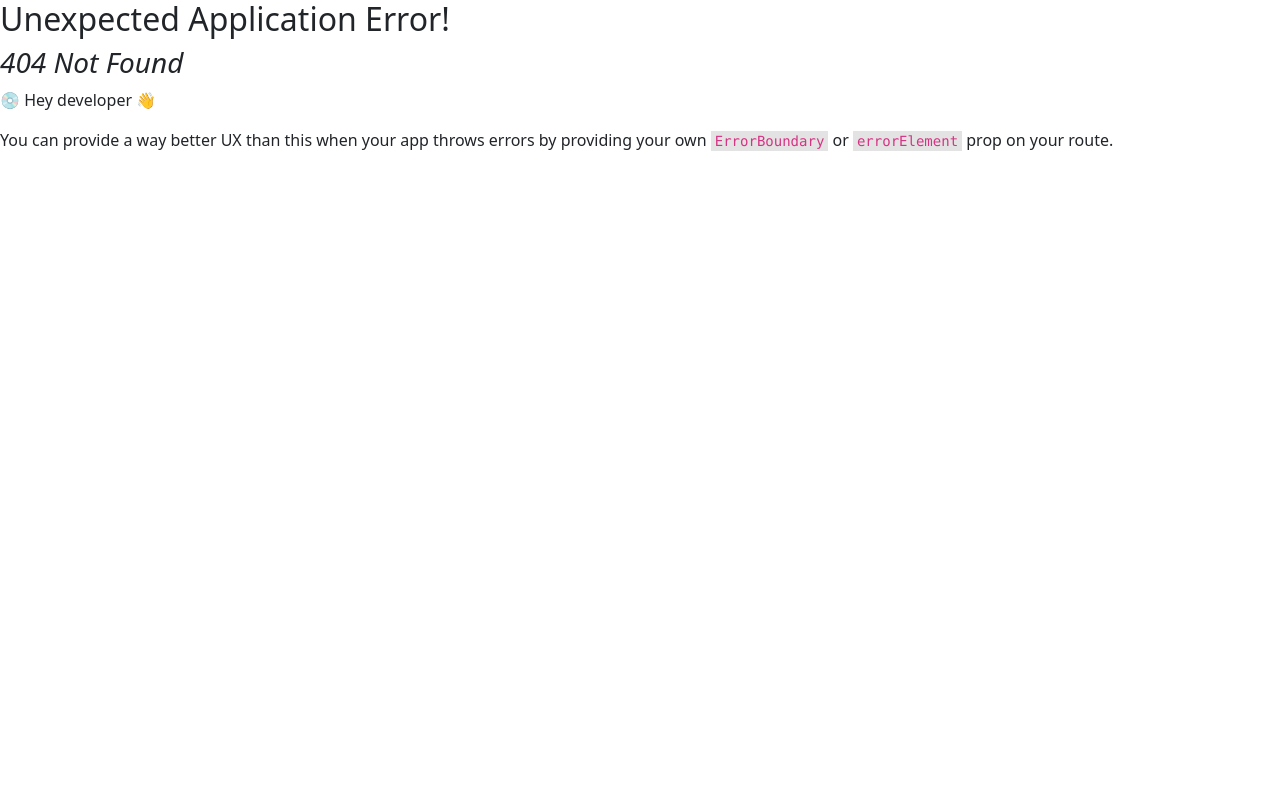
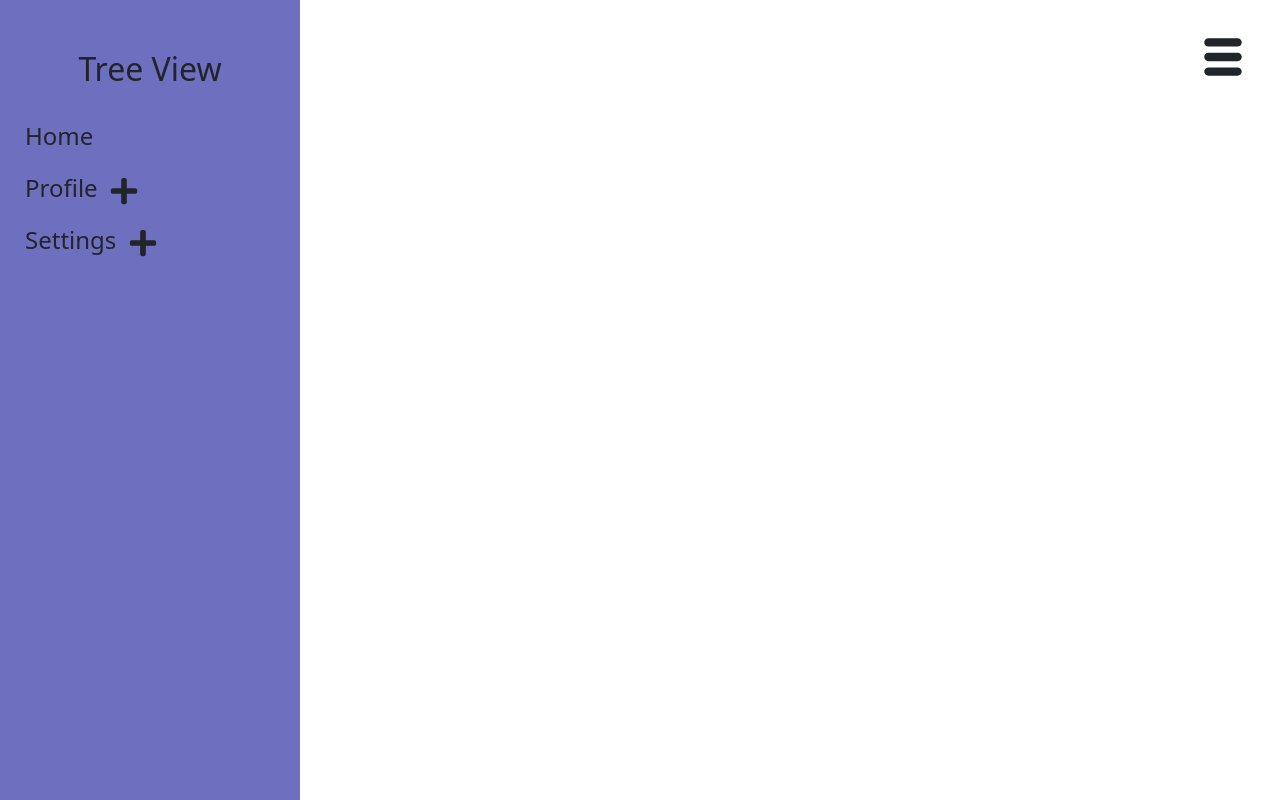
Before and after one commit to Rishivarma99/React-js_Projects_fcc, a React (Vite) app: page /treeView in a window 1280 px wide. Before the commit this address had no page. Built offline with nearby package versions, Linux system fonts and the light colour scheme.

Commit message:
31-may-Created_Tree_view_App
Created a tree view side bar using recursive approach concept in components

```diff
--- a/src/components/1_accordion/AccordionApp.jsx
+++ b/src/components/1_accordion/AccordionApp.jsx
@@ -38,6 +38,7 @@ const AccordionApp = () => {
 
   const handleSingleSeclection = (currentId) => {
     // if click id is the selcted on then keep null so that that is not displayed
+
     setSelected(currentId == selected ? null : currentId);
   };
 
@@ -92,7 +93,7 @@ const AccordionApp = () => {
                   ? multiple.includes(que.id) == true && (
                       <div
                         id="collapseOne"
-                        className={`"accordion-collapse collapse"
+                        className={`"accordion-collapse "
                     }`}
                         data-bs-parent="#accordionExample"
                       >
@@ -102,7 +103,7 @@ const AccordionApp = () => {
                   : selected == que.id && (
                       <div
                         id="collapseOne"
-                        className={`"accordion-collapse collapse"
+                        className={`"accordion-collapse "
                     }`}
                         data-bs-parent="#accordionExample"
                       >
--- a/src/components/3_star_rating/Stars.jsx
+++ /dev/null
@@ -1,2 +0,0 @@
-const Stars = () => {};
-export default Stars;
--- a/src/components/4_image_slider/style.css
+++ b/src/components/4_image_slider/style.css
@@ -15,8 +15,8 @@
   display: flex;
   justify-content: center;
   align-items: center;
-  width: 700px;
-  height: 550px;
+  width: 80%;
+  height: 35%;
   margin: 20px;
   margin: 0px auto;
 }
@@ -62,3 +62,18 @@
 .hide{
   display: none ;
 }
+
+
+@media (max-width:450px) {
+  .image-slider-container{
+
+    width: 95%;
+    height: 10%;
+
+
+  }
+  .slider-main{
+
+    height: 250vh;
+  }
+}
--- a/src/components/5_load_more_products/LoadProducts.jsx
+++ b/src/components/5_load_more_products/LoadProducts.jsx
@@ -4,9 +4,35 @@ import "./style.css";
 const LoadProducts = ({ url }) => {
   const [count, setCount] = useState(0);
   const [data, setData] = useState([]);
+  const [fetching, setFetching] = useState(false);
+  const [errorMsg, setErrorMsg] = useState(null);
+
+  const HandleOnClick = (count) => {
+    setCount(count + 1);
+  };
+
+  useEffect(() => {
+    if (url != "") {
+      FetchItems(`${url}?limit=20&skip=${count === 0 ? 0 : count * 20}`);
+    }
+  }, [count]);
+
+  async function FetchItems(url) {
+    try {
+      setFetching(true);
+      const respone = await fetch(url);
+      const data = await respone.json();
+      if (data) {
+        setFetching(false);
+        fetchProducts(data.products);
+      }
+    } catch (e) {
+      setErrorMsg(e.message);
+      setFetching(false);
+    }
+  }
 
   const fetchProducts = (products) => {
-    console.log(products);
     if (count == 0) {
       setData(products);
     } else {
@@ -16,15 +42,13 @@ const LoadProducts = ({ url }) => {
     }
   };
 
-  const HandleOnClick = (count) => {
-    setCount(count + 1);
-  };
+  if (fetching) {
+    return <div className="fetching-msg">Data is Fetching</div>;
+  }
 
-  useEffect(() => {
-    fetch(`${url}?limit=20&skip=${count === 0 ? 0 : count * 20}`)
-      .then((obj) => obj.json())
-      .then((obj) => fetchProducts(obj.products));
-  }, [count]);
+  if (errorMsg !== null) {
+    return <div className="error-msg"> Error is : {errorMsg}</div>;
+  }
 
   return (
     <>
@@ -45,12 +69,18 @@ const LoadProducts = ({ url }) => {
               );
             })}
           </div>
-          <button className="lp-button" onClick={() => HandleOnClick(count)}>
+
+          <button
+            type="button"
+            className="btn btn-info lp-button"
+            onClick={() => HandleOnClick(count)}
+          >
+            {" "}
             Load More Data
           </button>
         </div>
       ) : (
-        <h1>Data is mot properly loaded </h1>
+        <h1>Data is not properly loaded </h1>
       )}
     </>
   );
--- a/src/components/5_load_more_products/style.css
+++ b/src/components/5_load_more_products/style.css
@@ -46,3 +46,16 @@ font-size: 1.5rem;
   margin: 10px auto;
 
 }
+
+.error-msg {
+   text-align: center;
+   font-size: 3rem;
+   font-family: 500;
+   margin: 20px auto;
+}
+.fetching-msg{
+  text-align: center;
+  font-size: 3rem;
+  font-family: 500;
+  margin: 20px auto;
+}
--- /dev/null
+++ b/src/components/6_tree-view/MenuItem.jsx
@@ -0,0 +1,42 @@
+import { useState } from "react";
+import MenuList from "./MenuList";
+import { FaPlus, FaMinus } from "react-icons/fa";
+const MenuItem = ({ item }) => {
+  const [open, setOpen] = useState(false);
+
+  const handlePlusIcon = () => {
+    setOpen(true);
+  };
+  const handleMinusIcon = () => {
+    setOpen(false);
+  };
+
+  return (
+    <li className="list-item">
+      <p>
+        {item.label}{" "}
+        {item && item.children && item.children.length ? (
+          <FaPlus
+            onClick={() => handlePlusIcon()}
+            className={` icon icon-plus ${open ? "hide" : ""}`}
+          >
+            {" "}
+          </FaPlus>
+        ) : null}
+        {item && item.children && item.children.length ? (
+          <FaMinus
+            onClick={() => handleMinusIcon()}
+            className={` icon icon-minus ${open ? "" : "hide"}`}
+          >
+            {" "}
+          </FaMinus>
+        ) : null}
+      </p>
+      {open && item && item.children && item.children.length > 0 ? (
+        <MenuList list={item.children}></MenuList>
+      ) : null}
+    </li>
+  );
+};
+
+export default MenuItem;
--- /dev/null
+++ b/src/components/6_tree-view/MenuList.jsx
@@ -0,0 +1,16 @@
+import { getItem } from "localforage";
+import MenuItem from "./MenuItem";
+
+const MenuList = ({ list = [] }) => {
+  return (
+    <ul className="main-list ">
+      {list && list.length
+        ? list.map((item) => {
+            return <MenuItem item={item} key={item.label}></MenuItem>;
+          })
+        : null}
+    </ul>
+  );
+};
+
+export default MenuList;
--- /dev/null
+++ b/src/components/6_tree-view/TreeView.jsx
@@ -0,0 +1,31 @@
+import { FaPlus, FaMinus } from "react-icons/fa";
+import { TiThMenu } from "react-icons/ti";
+import "./style.css";
+import MenuList from "./MenuList";
+import menus from "./data.js";
+import { useState } from "react";
+const TreeView = () => {
+  const [showSideBar, setShow] = useState(true);
+  const handleMene = () => {
+    if (showSideBar) {
+      setShow(false);
+    } else {
+      setShow(true);
+    }
+  };
+  return (
+    <>
+      <div className={`tv-main ${showSideBar ? "show" : ""}`}>
+        <h2>Tree View</h2>
+        <MenuList list={menus}></MenuList>
+      </div>
+      <TiThMenu
+        className="menu-btn"
+        size={50}
+        onClick={() => handleMene()}
+      ></TiThMenu>
+    </>
+  );
+};
+
+export default TreeView;
--- /dev/null
+++ b/src/components/6_tree-view/data.js
@@ -0,0 +1,60 @@
+export const menus = [
+  {
+    label: "Home",
+    to: "/",
+  },
+  {
+    label: "Profile",
+    to: "/profile",
+    children: [
+      {
+        label: "Details",
+        to: "details",
+        children: [
+          {
+            label: "Location",
+            to: "location",
+            children: [
+              {
+                label: "City",
+                to: "city",
+              },
+            ],
+          },
+        ],
+      },
+    ],
+  },
+  {
+    label: "Settings",
+    to: "/settings",
+    children: [
+      {
+        label: "Account",
+        to: "account",
+      },
+      {
+        label: "Security",
+        to: "security",
+        children: [
+          {
+            label: "Login",
+            to: "login",
+          },
+          {
+            label: "Register",
+            to: "register",
+            children: [
+              {
+                label: 'Random data',
+                to: ''
+              }
+            ]
+          },
+        ],
+      },
+    ],
+  },
+];
+
+export default menus;
--- /dev/null
+++ b/src/components/6_tree-view/style.css
@@ -0,0 +1,66 @@
+
+.menu-btn{
+  position: absolute;
+  right: 2rem;
+  top: 2rem;
+
+}
+h2{
+  text-align: center;
+  margin-bottom: 30px;
+}
+ul{
+  padding: 0px;
+  padding-left: 15px;
+}
+li{
+  list-style: none;
+}
+
+.tv-main{
+  background-color: rgb(111, 111, 192);
+  max-width: 300px;
+  width: auto;
+  height: 100vh;
+  padding: 10px;
+  padding-top: 50px;
+  visibility: hidden;
+  z-index: 999;
+}
+
+
+.show {
+  visibility: visible;
+  z-index: 1;
+}
+
+.icon{
+ margin: 0px 5px;
+ size: 100;
+  font-size: 30px;
+}
+.icon-minus{
+}
+.icon-plus{
+
+}
+.hide{
+  display: none;
+}
+.list-item{
+  font-size: 1.5rem;
+}
+
+@media (max-width : 450px){
+
+  .list-item{
+    font-size: 15px;
+  }
+  .tv-main{
+    max-width: 180px;
+    width: auto;
+  }
+  .icon{
+    font-size: 20px;
+  }
+}
--- a/src/main.jsx
+++ b/src/main.jsx
@@ -7,6 +7,7 @@ import RandomColorGenerator from "./components/2_color_generator/RandomColorGene
 import StarRating from "./components/3_star_rating/StarRating.jsx";
 import ImageSlider from "./components/4_image_slider/ImageSlider.jsx";
 import LoadProducts from "./components/5_load_more_products/LoadProducts.jsx";
+import TreeView from "./components/6_tree-view/TreeView.jsx";
 
 const router = createBrowserRouter([
   {
@@ -40,6 +41,10 @@ const router = createBrowserRouter([
       <LoadProducts url={"https://dummyjson.com/products"}></LoadProducts>
     ),
   },
+  {
+    path: "/treeView",
+    element: <TreeView></TreeView>,
+  },
 ]);
 
 ReactDOM.createRoot(document.getElementById("root")).render(
--- a/src/store/ProjectData.jsx
+++ b/src/store/ProjectData.jsx
@@ -54,5 +54,16 @@ const ProjectData = [
     Link: "/loadProducts",
     ImageSrc: "./load-more-products.png",
   },
+  {
+    Id: "6",
+    Name: "Tree View",
+    Description:
+      "This is a basiccolor generator app that generates hex or rgb colors",
+    Languages: ["Html", "Css", "Javascript", "React js"],
+    Frameworks: "Bootstrap",
+    Concepts: "routing",
+    Link: "/treeView",
+    ImageSrc: "./tree-view.png",
+  },
 ];
 export default ProjectData;
```
Also changed, not shown: public/tree-view.png (added), src/store/tree-view.png (added).
